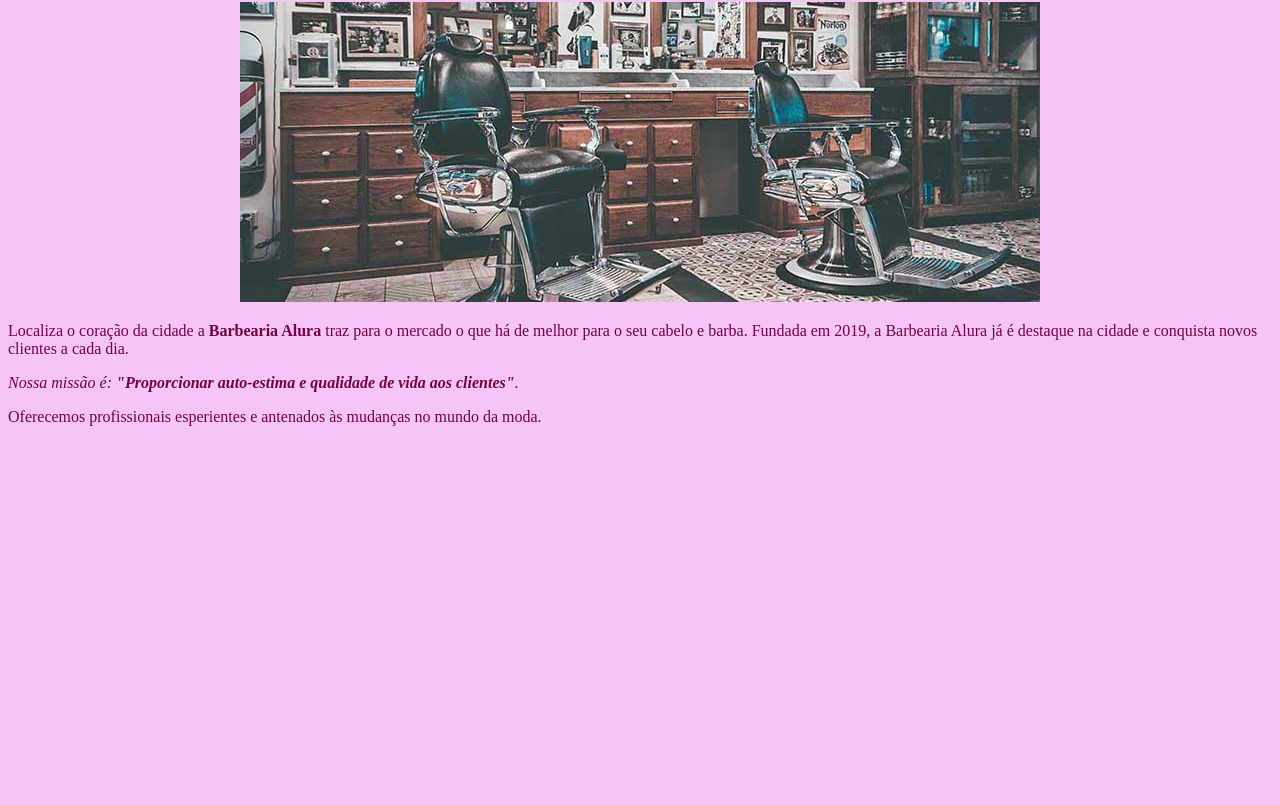
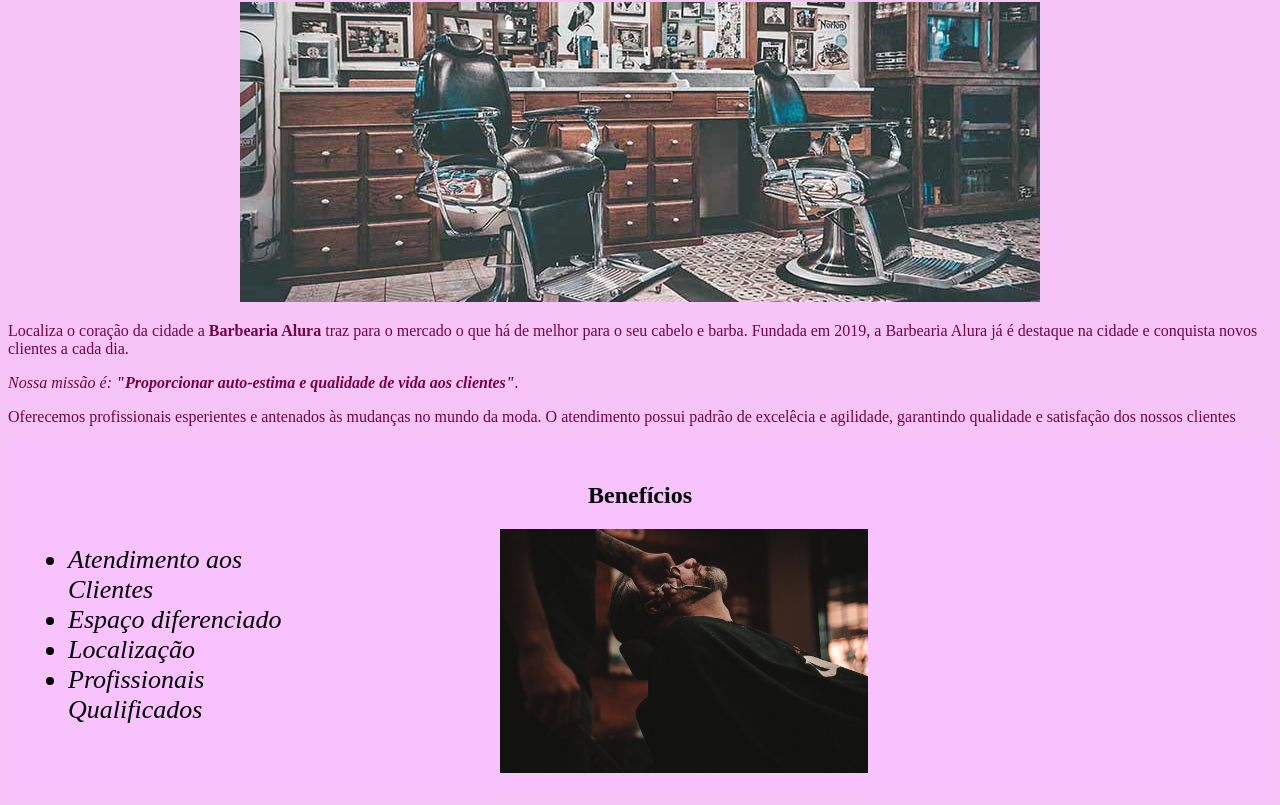
Before and after one commit to Ferzinha08/projetohtmlfernanda1a-, a plain HTML site: page index.html in a window 1280 px wide. Shown: the part 78-883 px from the top of the page. Before the commit the page ends 800 px from the top, so only its background shows below. Drawn offline with Linux system fonts and the light colour scheme.

Commit message:
Aula 14/11

```diff
--- a/index.html
+++ b/index.html
@@ -15,6 +15,23 @@
    <p>Localiza o coração da cidade a <strong> Barbearia Alura</strong> traz para o mercado o que há de melhor para o seu cabelo e barba.
    Fundada em 2019, a Barbearia Alura já é destaque na cidade e conquista novos clientes a cada dia.</p>
    <p><em>Nossa missão é: <strong>"Proporcionar auto-estima e qualidade de vida aos clientes"</strong>.</em></p>
-   <p>Oferecemos profissionais esperientes e antenados às mudanças no mundo da moda.</p>
+   <p>Oferecemos profissionais esperientes e antenados às mudanças no mundo da moda.
+      O atendimento possui padrão de excelêcia e agilidade, garantindo qualidade e satisfação dos nossos clientes
+   </p>
+
+   <div class="beneficios">
+      <h2>Benefícios</h2>
+
+      <ul>
+          <li class="itens">Atendimento aos Clientes</li>
+          <li class="itens">Espaço diferenciado</li>
+          <li class="itens">Localização</li>
+          <li class="itens">Profissionais Qualificados</li>
+      </ul>
+
+      <img src="beneficios.jpg" class="imagembeneficios">
+  </div>
+
+
 </body>
 </html>
--- a/style.css
+++ b/style.css
@@ -11,3 +11,25 @@ p{
 .imagem-banner{
     text-align: center;
 }
+.itens {
+    font-style: italic;
+font-size: 26px ;
+}
+
+.beneficios {
+    background: #f8c2ff;
+    padding: 20px;
+}
+
+h2 {
+    text-align: center;
+}
+ul {
+    display: inline-block;
+    vertical-align: top;
+    width: 20%;
+    margin-right: 15%;
+}
+.imagembeneficios {
+    width: 30%;
+}
```
Also changed, not shown: beneficios.jpg (added).
